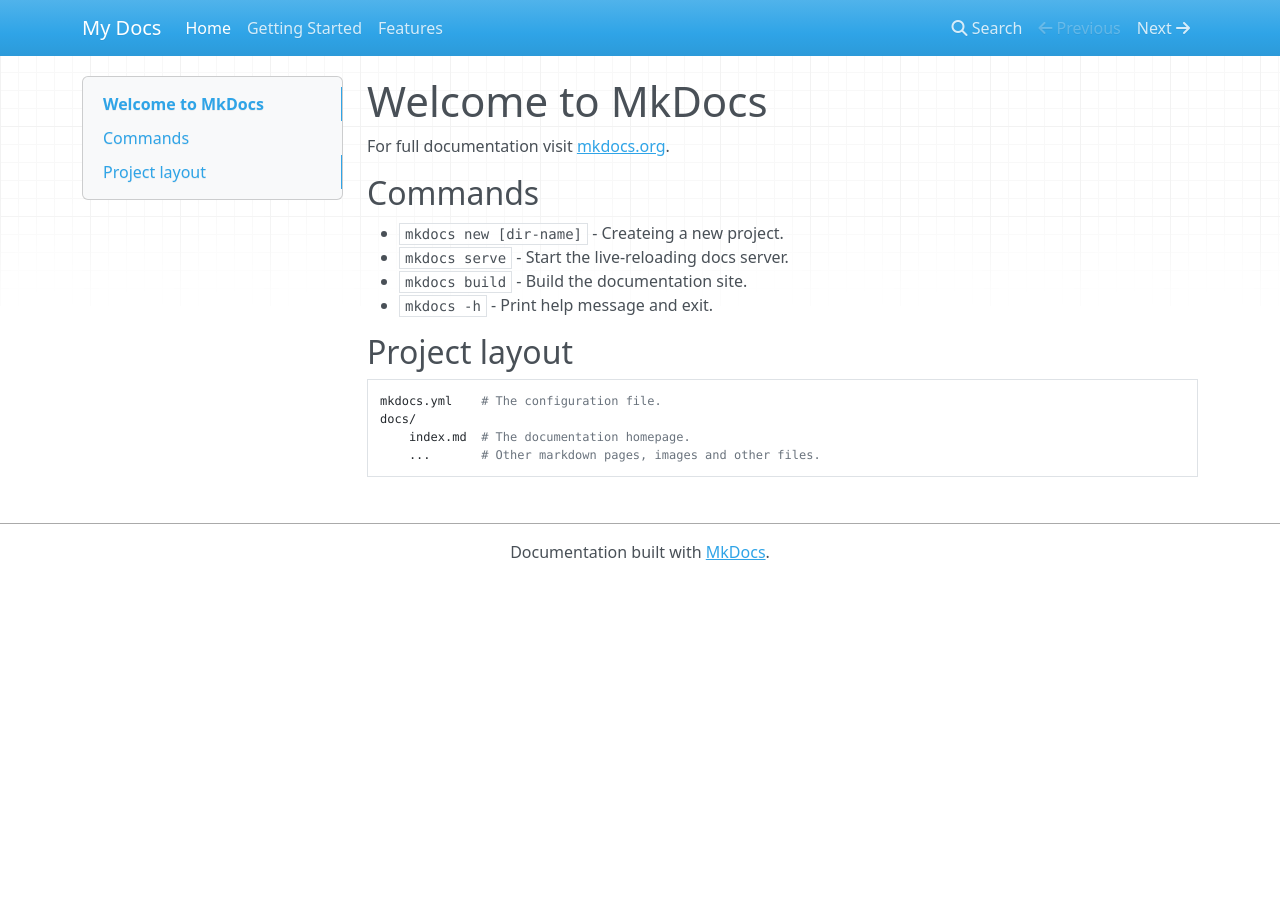
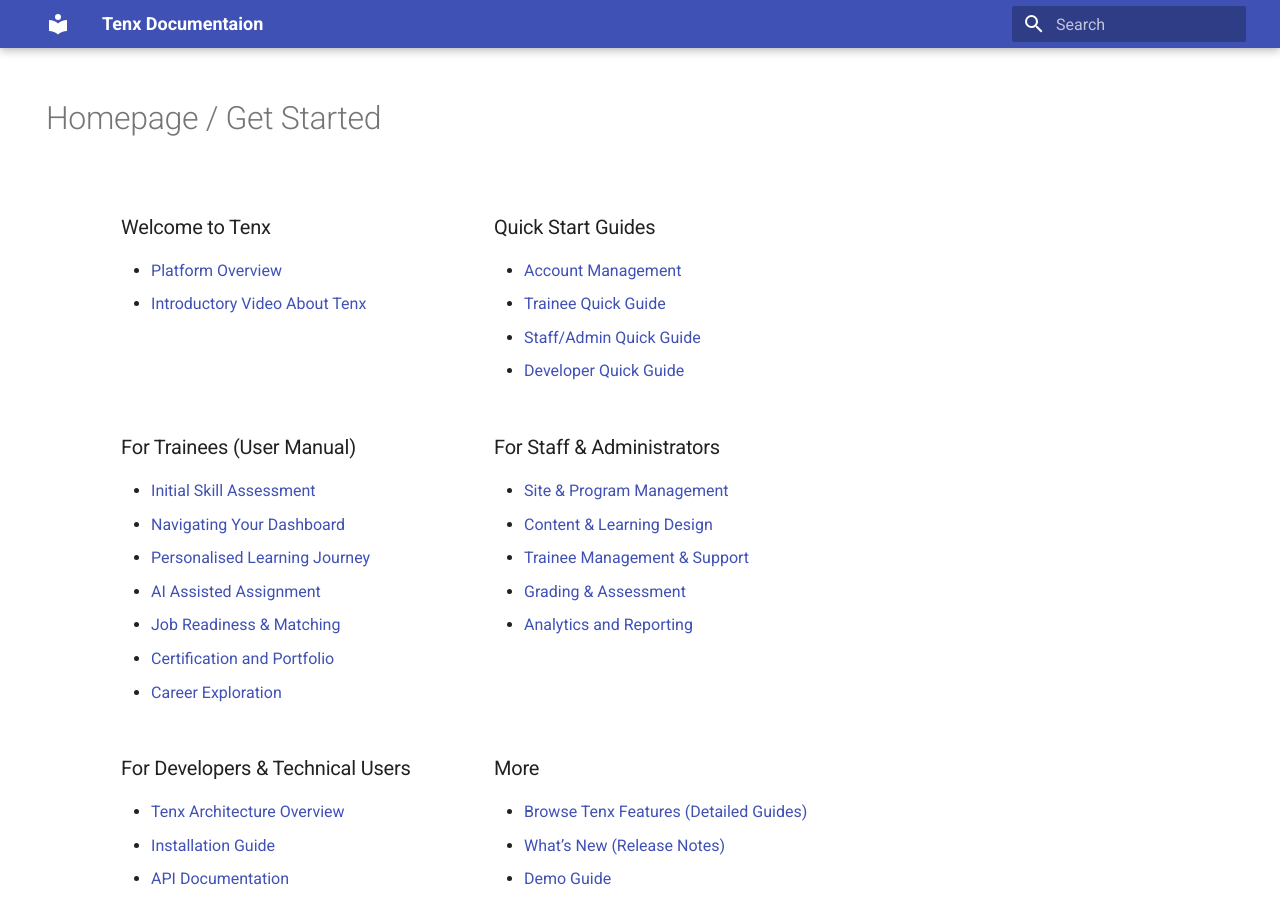
Before and after one commit to 10xac/tenx-documentation, an MkDocs documentation site: the page built from docs/index.md, in a window 1280 px wide and 900 px high. Built offline with MkDocs 1.6.1 and Material for MkDocs 9.7.7, drawn with Linux system fonts in a browser that asks for light colours; nearby versions of some CDN libraries; some of the changed text lies outside the part shown.

Commit message:
Feat: front page is done. Moving on to inner MKdoc pages

```diff
--- a/docs/index.md
+++ b/docs/index.md
@@ -1,17 +1,89 @@
-# Welcome to MkDocs
+---
+hide:
+  - navigation
+---
 
-For full documentation visit [mkdocs.org](https://www.mkdocs.org).
+# Homepage / Get Started
 
-## Commands
+<div style="
+  width: 70vw;
+  height: 80vh;
+  background-color: white;
+  padding: 8%;
+  Padding-top: 0;
+  margin: 0;
+  display: flex;
+  flex-direction: row;
+  flex-wrap: wrap;
+  justify-content: flex-start;
+  align-items: flex-start;
+  gap: 0 rem;
 
-* `mkdocs new [dir-name]` - Createing a new project.
-* `mkdocs serve` - Start the live-reloading docs server.
-* `mkdocs build` - Build the documentation site.
-* `mkdocs -h` - Print help message and exit.
+">
 
-## Project layout
+<!-- Grid Box -->
+<div style="flex: 1 1 30ch; min-width: 250px; ">
+  <h3>Welcome to Tenx</h3>
+  <ul>
+    <li><a href="Platform Overview_ Introduction, Purpose, and Benefits of Tenx">Platform Overview</a></li>
+    <li><a href="https://drive.google.com/file/d/1w7JWu3rjptBFgJ-DDKfSZow4d1Hyl7XK/view?usp=drive_link">Introductory Video About Tenx</a></li>
+  </ul>
+</div>
 
-    mkdocs.yml    # The configuration file.
-    docs/
-        index.md  # The documentation homepage.
-        ...       # Other markdown pages, images and other files.
+<div style="flex: 1 1 30ch; min-width: 250px;  ">
+  <h3>Quick Start Guides</h3>
+  <ul>
+    <li><a href="Account Management">Account Management</a></li>
+    <li><a href="quick-start/trainee.md">Trainee Quick Guide</a></li>
+    <li><a href="quick-start/admin.md">Staff/Admin Quick Guide</a></li>
+    <li><a href="quick-start/developer.md">Developer Quick Guide</a></li>
+  </ul>
+</div>
+
+<div style="flex: 1 1 30ch; min-width: 250px; ">
+  <h3>For Trainees (User Manual)</h3>
+  <ul>
+    <li><a href="trainees/initial-skill-assessment.md">Initial Skill Assessment</a></li>
+    <li><a href="trainees/dashboard-navigation.md">Navigating Your Dashboard</a></li>
+    <li><a href="trainees/personalised-learning.md">Personalised Learning Journey</a></li>
+    <li><a href="trainees/ai-assisted-assignment.md">AI Assisted Assignment</a></li>
+    <li><a href="trainees/job-matching.md">Job Readiness & Matching</a></li>
+    <li><a href="trainees/certification-portfolio.md">Certification and Portfolio</a></li>
+    <li><a href="trainees/career-exploration.md">Career Exploration</a></li>
+  </ul>
+</div>
+
+<div style="flex: 1 1 30ch; min-width: 250px;
+">
+  <h3>For Staff & Administrators</h3>
+  <ul>
+    <li><a href="admin/site-program-management.md">Site & Program Management</a></li>
+    <li><a href="admin/content-learning-design.md">Content & Learning Design</a></li>
+    <li><a href="admin/trainee-support.md">Trainee Management & Support</a></li>
+    <li><a href="admin/grading-assessment.md">Grading & Assessment</a></li>
+    <li><a href="admin/analytics-reporting.md">Analytics and Reporting</a></li>
+  </ul>
+</div>
+
+<div style="flex: 1 1 30ch; min-width: 250px;">
+  <h3>For Developers & Technical Users</h3>
+  <ul>
+    <li><a href="tech/architecture-overview.md">Tenx Architecture Overview</a></li>
+    <li><a href="tech/installation.md">Installation Guide</a></li>
+    <li><a href="tech/api-docs.md">API Documentation</a></li>
+    <li><a href="tech/contribution.md">Contribution Guidelines</a></li>
+    <li><a href="tech/security.md">Security Guidelines</a></li>
+    <li><a href="tech/system-integration.md">System Integration Guidelines</a></li>
+  </ul>
+</div>
+
+<div style="flex: 1 1 30ch; min-width: 250px;">
+  <h3>More</h3>
+  <ul>
+    <li><a href="features/browse.md">Browse Tenx Features (Detailed Guides)</a></li>
+    <li><a href="whats-new.md">What’s New (Release Notes)</a></li>
+    <li><a href="demo.md">Demo Guide</a></li>
+  </ul>
+</div>
+
+</div>
--- a/mkdocs.yml
+++ b/mkdocs.yml
@@ -1,5 +1,4 @@
-site_name: My Docs
-nav:
-  - Home: index.md
-  - Getting Started: getting-started.md
-  - Features: features.md
+site_name: Tenx Documentaion
+
+theme:
+  name: material
```
Also changed, not shown: docs/Account Management.md (added, +136 -0 lines), docs/Platform Overview_ Introduction, Purpose, and Benefits of Tenx.md (added, +40 -0 lines), docs/getting-started.md (deleted, +0 -3 lines), docs/features.md (deleted).
